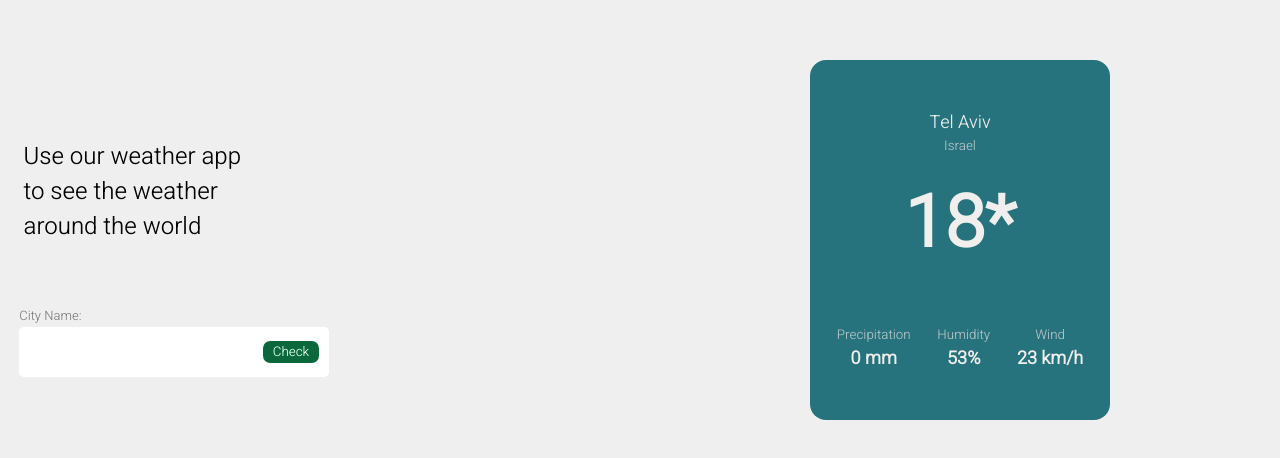
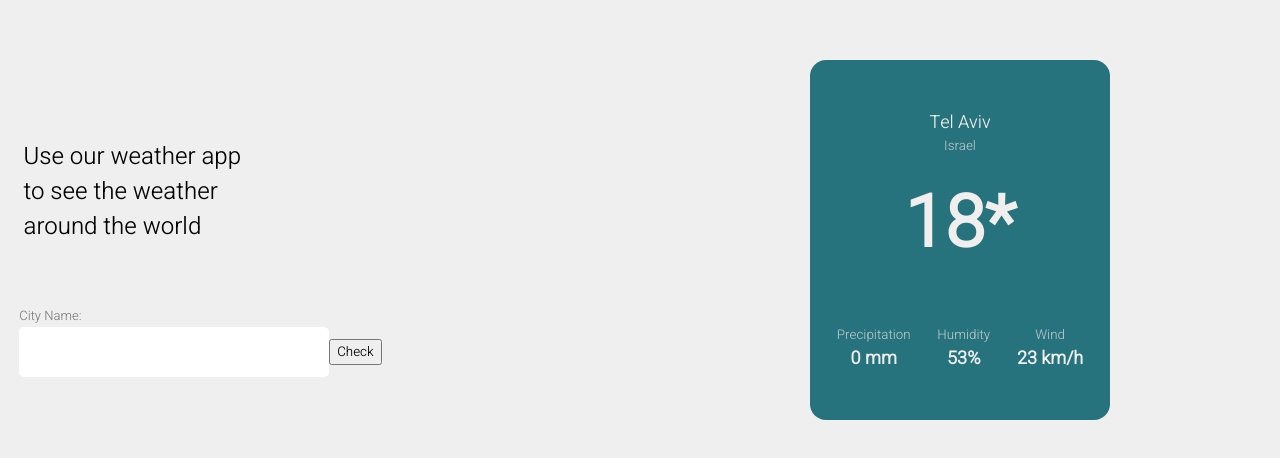
Before and after one commit to RoeiZaro/Fintek-Assignment, a React (Vite) app in the folder Weather-app/: page / in a window 1280 px wide. Shown: the part 160-618 px from the top of the page. Built offline with nearby package versions, Linux system fonts and the light colour scheme.

Commit message:
adding hover styling and disabling

```diff
--- a/Weather-app/src/Components/WeatherForm.css
+++ b/Weather-app/src/Components/WeatherForm.css
@@ -1,8 +1,12 @@
+/* text styling */
 pre{
     font-size: x-large;
     margin-top: 0px;
     }
 
+/* *************************** */
+
+/* form styling */
     form{
       padding-left: 3%;
     }
@@ -11,6 +15,7 @@ pre{
       color: grey;
       font-size: small;
     }
+    /* entering the button inside the input part 1*/
     #inputConteiner {
       display: flex;
       flex-direction: row;
@@ -18,7 +23,7 @@ pre{
       align-items: center;
       width: min-content;
     }
-
+    /* entering the button inside the input part 2 */
     #cityNameInput {
       position: relative;
       width: 280px;
@@ -29,7 +34,7 @@ pre{
       padding: 10px 15px;
     }
 
-    #submit {
+    .submit {
       position: absolute;
       margin-right: 10px;
       border: none;
@@ -39,3 +44,9 @@ pre{
       padding-left: 10px;
       padding-right: 10px;
     }
+
+    /* adding hover for button (need degisn adjusment) */
+    #able-button:hover{
+      background:#006a39;
+      color:#00034d;
+    }
```
